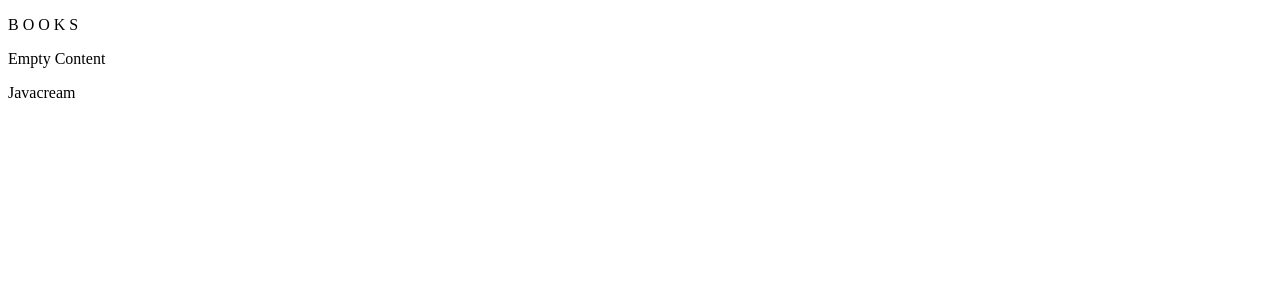
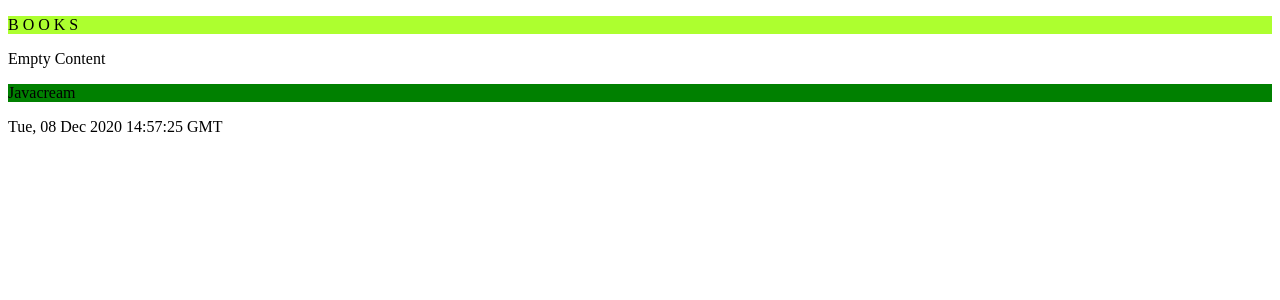
Before and after one commit to Javacream/org.javacream.training.react, a React (Create React App) app in the folder training/: page / in a window 1280 px wide. Shown: the top 300 px of the page. Built offline with nearby package versions, Linux system fonts and the light colour scheme.

Commit message:
start state

```diff
--- a/training/src/books/components/BooksContent.js
+++ b/training/src/books/components/BooksContent.js
@@ -1,4 +1,4 @@
-import './BooksFooter.css'
+import './BooksContent.css'
 export default function BooksContent() {
     return (
       <>
--- a/training/src/books/components/BooksFooter.js
+++ b/training/src/books/components/BooksFooter.js
@@ -1,8 +1,10 @@
-import './BooksFooter.css'
+import styles from './BooksFooter.module.css'
+import NotWorkingClockApp from '../../util/components/NotWorkingClockComponent';
 export default function BooksFooter() {
     return (
       <>
-      <p>Javacream</p>
+      <p className={styles.background}>Javacream</p>
+      <NotWorkingClockApp />
       </>
     );
   }
--- /dev/null
+++ b/training/src/books/components/BooksFooter.module.css
@@ -0,0 +1,3 @@
+.background {
+    background-color: green;
+}
--- a/training/src/books/components/BooksHeader.js
+++ b/training/src/books/components/BooksHeader.js
@@ -1,8 +1,8 @@
-import './BooksHeader.css'
+import styles from './BooksHeader.module.css'
 export default function BooksHeader() {
     return (
       <>
-      <p>B O O K S</p>
+      <p className={styles.background}>B O O K S</p>
       </>
     );
   }
--- /dev/null
+++ b/training/src/books/components/BooksHeader.module.css
@@ -0,0 +1,3 @@
+.background {
+    background-color: greenyellow;
+}
--- /dev/null
+++ b/training/src/util/components/NotWorkingClockComponent.js
@@ -0,0 +1,14 @@
+let first = true
+export default function NotWorkingClockApp() {
+    let actualTime = new Date()
+    if (first){
+        first = false
+        setInterval (() => {actualTime = new Date(); console.log(actualTime);}, 990)
+
+    }
+    return (
+      <>
+        <p>{actualTime.toUTCString()}</p>
+      </>
+    );
+  }
```
Also changed, not shown: training/src/books/components/BooksFooter.css (deleted), training/src/books/components/BooksHeader.css (deleted).
